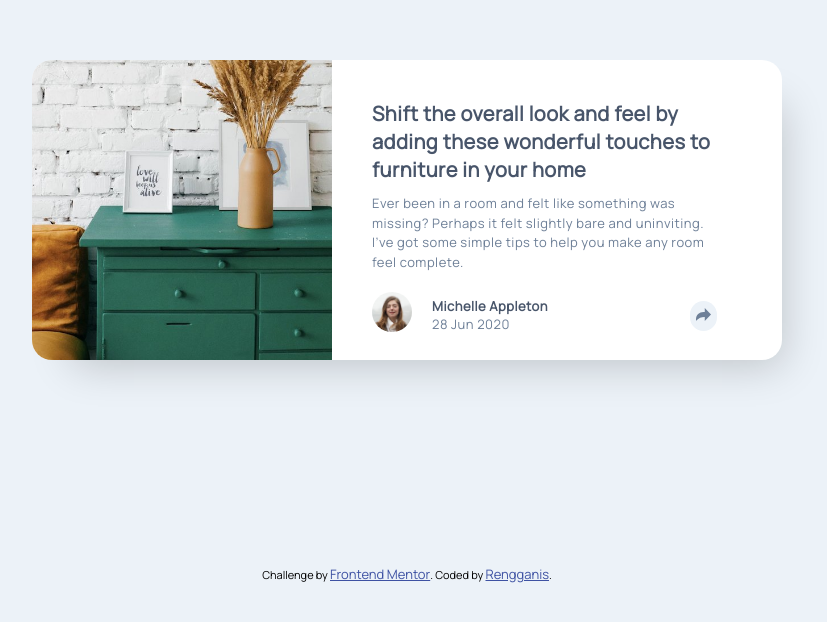
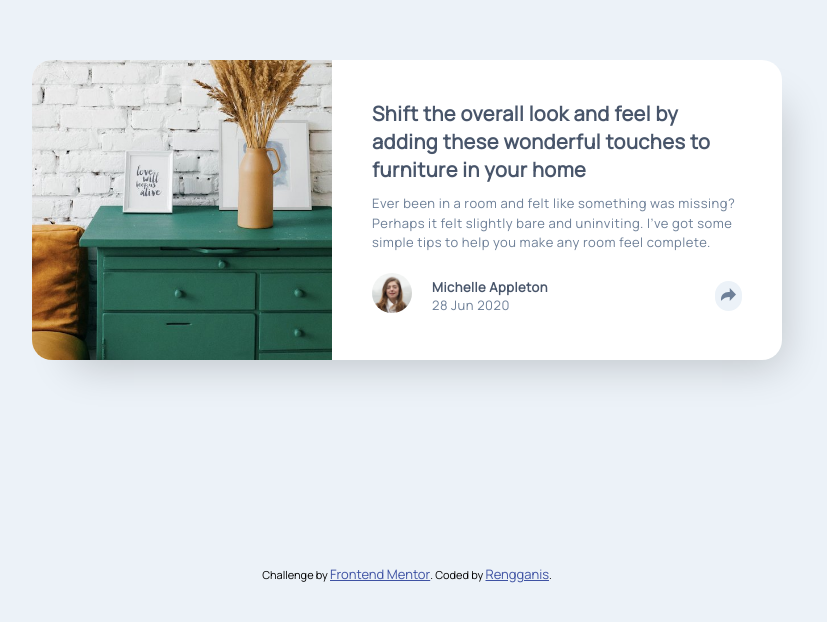
Before and after one commit to itsweape/article-preview, a plain HTML site: page index.html in a window 1280 px wide. Shown: the part 140-762 px from the top of the page, without its empty margins (233-1060 px from the left). Drawn offline with Linux system fonts and the light colour scheme.

Commit message:
Update styleCard.css
tugas ppw

```diff
--- a/styleCard.css
+++ b/styleCard.css
@@ -87,7 +87,7 @@ p{
         margin-bottom: 10px;
     }
 }
-@media screen and (min-width: 1080px) {
+@media screen and (min-width: 992px) {
     .card{
         display: flex;
         flex-direction: row;
@@ -105,7 +105,7 @@ p{
     }
     .content{
         margin: 30px;
-        margin-right: 35px;
+        margin-right: 10px;
         padding: 30px;
         padding-left: 10px;
         padding-top: 10px;
```
